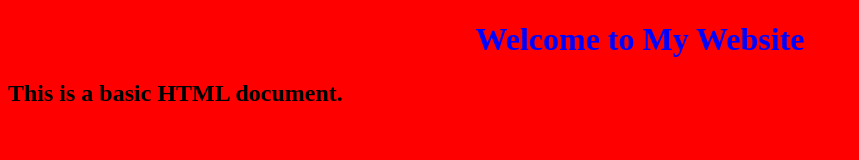
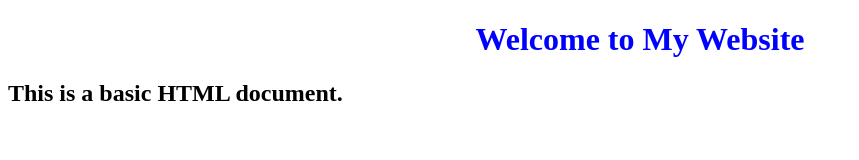
Before and after one commit to iqbal493/practus, a plain HTML site: page index.html in a window 1280 px wide. Shown: the whole page, without its empty margins (0-859 px from the left). Drawn offline with Linux system fonts and the light colour scheme.

Commit message:
Update index.html

```diff
--- a/index.html
+++ b/index.html
@@ -5,18 +5,6 @@
     <meta name="viewport" content="width=device-width, initial-scale=1.0">
     <title>Heading</title>
 
-    <style>
-        @media (min-width: 600px) {
-            body {
-                background-color : red;
-            }
-        }
-
-
-
-
-
-    </style>
 </head>
 <body>
     <h1 style="color: blue; text-align: center;">Welcome to My Website</h1>
```
